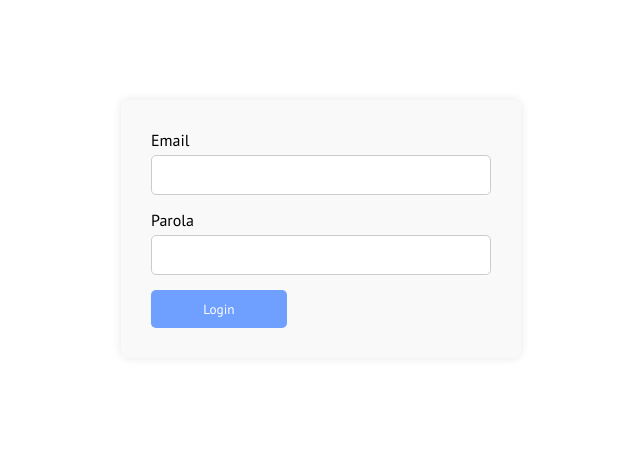
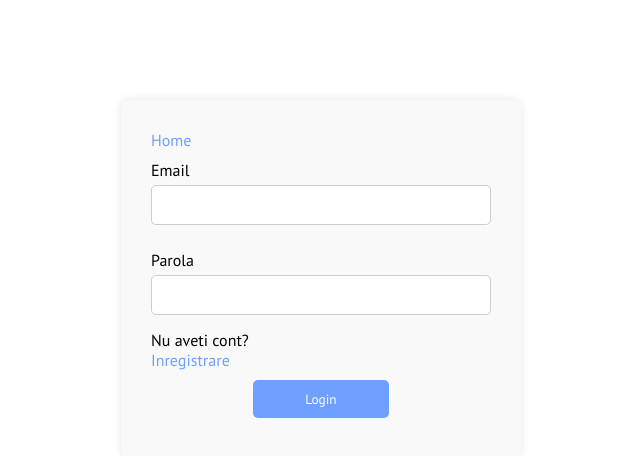
Before and after one commit to Tudor-Bondoc/BusHop, a React (Vite) app in the folder client/: page /login in a window 1280 px wide. Shown: the top 456 px of the page, without its empty margins (319-959 px from the left). Built offline with nearby package versions, Linux system fonts and the light colour scheme.

Commit message:
temporary login and signup styles

```diff
--- a/client/src/pages/Login.jsx
+++ b/client/src/pages/Login.jsx
@@ -1,5 +1,7 @@
 import React from "react";
 import axios from "axios";
+import { Link } from "react-router-dom"
+import "../styles/Register.css"
 
 export default function Login() {
 
@@ -18,6 +20,7 @@ export default function Login() {
 
     return(
         <div className="login--page--container">
+            <Link to="/" className="link--form">Home</Link>
             <label>Email</label>
             <input
                 type="text"
@@ -28,8 +31,10 @@ export default function Login() {
                 type="password"
                 onChange={(event)=>{setParola(event.target.value)}}
             />
+            <p className="already--registered">Nu aveti cont?</p>
+            <Link to="/signup" className="link--form">Inregistrare</Link>
 
-            <button onClick={login}>Login</button>
+            <button onClick={login} className="buton--signup">Login</button>
 
         </div>
     )
--- a/client/src/pages/Register.jsx
+++ b/client/src/pages/Register.jsx
@@ -35,6 +35,8 @@ export default function Register() {
                 validationSchema={validationSchema}
             >
                 <Form>
+
+                    <Link to="/" className="link--form">Home</Link>
 
                     <label>Nume: </label>
                     <ErrorMessage name="nume" component="span" />
--- a/client/src/styles/Register.css
+++ b/client/src/styles/Register.css
@@ -14,6 +14,7 @@
   .login--page--container label {
     display: block;
     margin-bottom: 5px;
+    margin-top: 10px;
   }
 
   .login--page--container input {
@@ -45,7 +46,8 @@
     cursor: pointer;
     transition: background-color 0.3s ease;
     position: relative;
-    margin: 0 auto;
+    margin: 10px auto;
+    display: block;
   }
 
   .login--page--container button:hover {
@@ -60,4 +62,5 @@
     display: inline;
     text-decoration: none;
     color: #6f9fff;
+    margin-bottom: 10px;
   }
```
